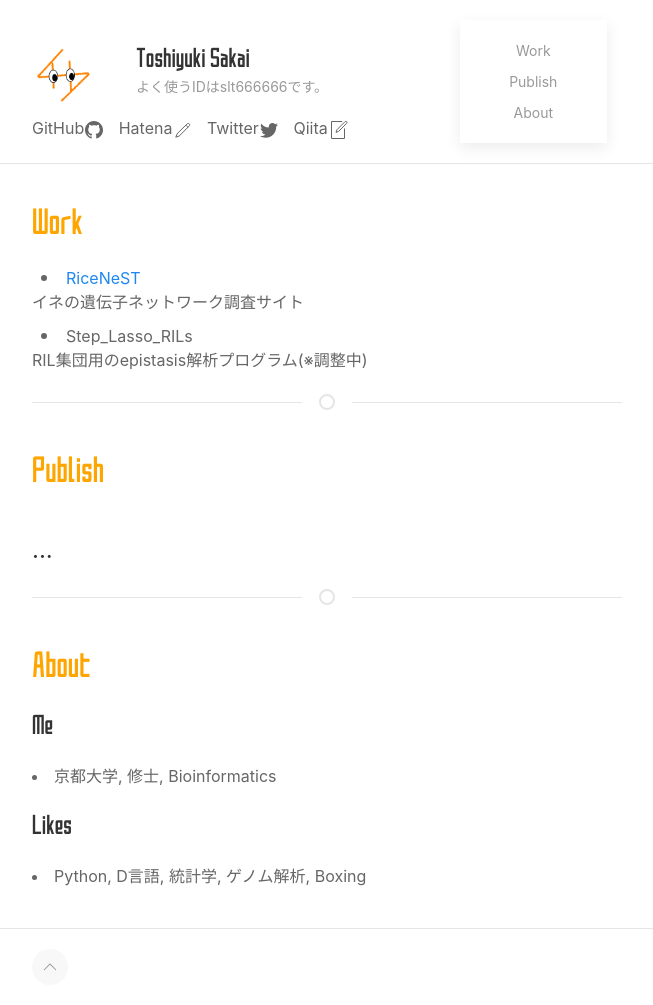
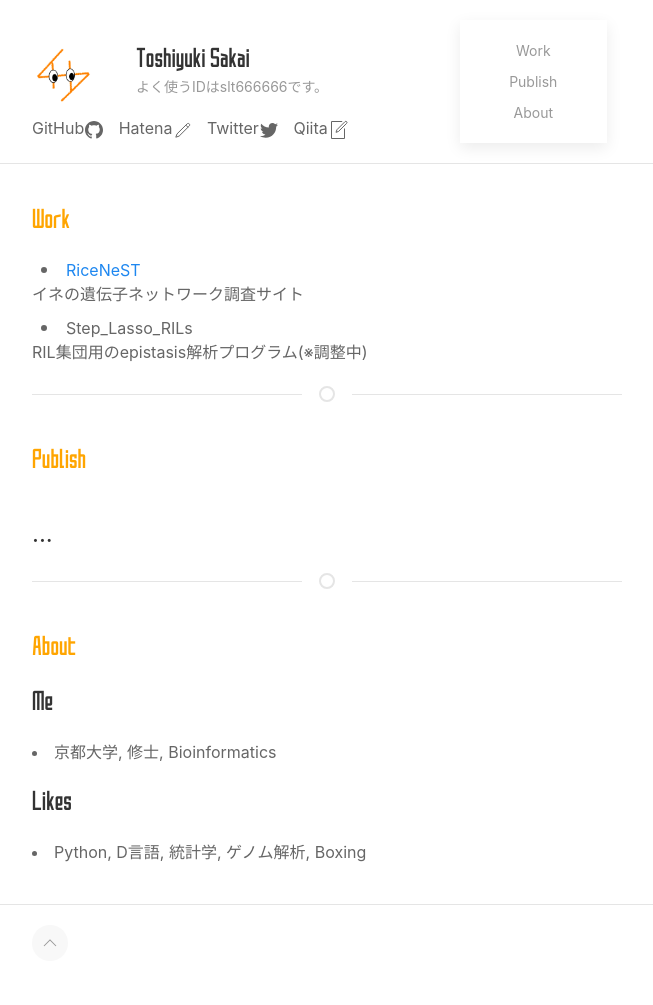
Before and after one commit to slt666666/mysite, a Django app: page / in a window 1280 px wide. Shown: the whole page, without its empty margins (313-966 px from the left). After the commit the page ends 947 px from the top, so only its background shows below. Run offline with Django 3.2, Linux system fonts and the light colour scheme.

Commit message:
change h2 to h3

```diff
--- a/main/templates/main/index.html
+++ b/main/templates/main/index.html
@@ -39,7 +39,7 @@
           </div>
       </div>
       <div class="uk-card-body">
-          <h2 id="work" class="body-title">Work</h2>
+          <h3 id="work" class="body-title">Work</h3>
           <ul class="uk-list uk-list-bullet">
               <li><a href="">RiceNeST</a></li>
               イネの遺伝子ネットワーク調査サイト
@@ -47,10 +47,10 @@
               RIL集団用のepistasis解析プログラム(※調整中)
           </ul>
           <hr class="uk-divider-icon">
-          <h2 id="publish" class="body-title">Publish</h2>
+          <h3 id="publish" class="body-title">Publish</h3>
           <h3>...</h3>
           <hr class="uk-divider-icon">
-          <h2 id="about" class="body-title">About</h2>
+          <h3 id="about" class="body-title">About</h3>
           <article class="uk-article">
               <p class="uk-text-lead">Me</p>
               <li>京都大学, 修士, Bioinformatics</li>
```
